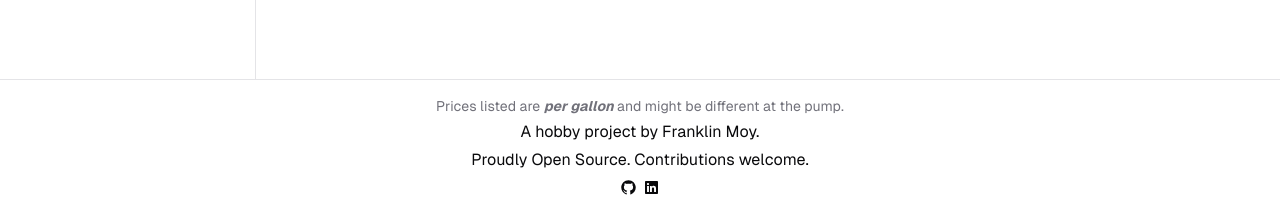
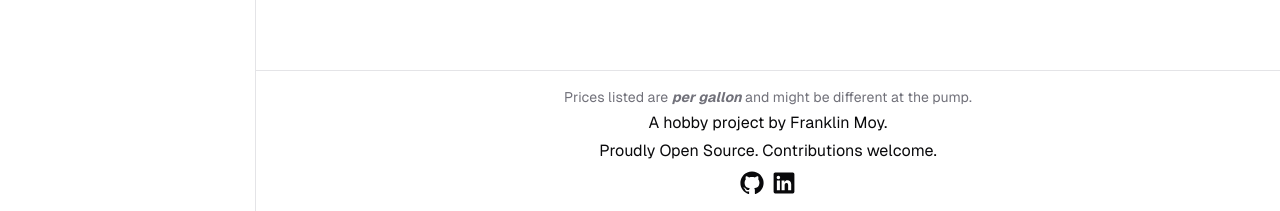
Before and after one commit to franklinmoy3/the-gas-app-site, a Next.js app: page / in a window 1280 px wide. Shown: the part 589-800 px from the top of the page. Built offline with nearby package versions, Linux system fonts and the light colour scheme; no server answers.

Commit message:
Sticky navbar and fixed sidebar

```diff
--- a/app/page.tsx
+++ b/app/page.tsx
@@ -12,16 +12,18 @@ export default function Home() {
     <div className="flex min-h-screen flex-col">
       <GasStationSortProvider>
         <Navbar />
-        <div className="flex flex-1">
-          <Sidebar className="hidden md:block" />
-          <main className="flex-1 p-6">
-            <Suspense fallback={<div>Loading...</div>}>
-              <GasStationList />
-            </Suspense>
+        <div className="relative flex flex-1">
+          <Sidebar className="fixed left-0 top-[57px] mt-2 hidden h-[calc(100vh-57px)] md:block" />
+          <main className="flex-1 overflow-y-auto md:ml-64">
+            <div className="p-6">
+              <Suspense fallback={<div>Loading...</div>}>
+                <GasStationList />
+              </Suspense>
+            </div>
           </main>
         </div>
       </GasStationSortProvider>
-      <Footer />
+      <Footer className="md:ml-64" />
     </div>
   );
 }
--- a/components/custom/footer.tsx
+++ b/components/custom/footer.tsx
@@ -1,8 +1,9 @@
 import { GitHubLogoIcon, LinkedInLogoIcon } from '@radix-ui/react-icons';
+import { cn } from '@/lib/utils';
 
-export function Footer() {
+export function Footer({ className }: { className?: string }) {
   return (
-    <footer className="border-t bg-background p-4 text-center">
+    <footer className={cn('border-t bg-background p-4 text-center', className)}>
       <p className="text-sm text-muted-foreground">
         Prices listed are{' '}
         <strong>
@@ -18,14 +19,14 @@ export function Footer() {
           target="_blank"
           rel="noopener noreferrer"
         >
-          <GitHubLogoIcon />
+          <GitHubLogoIcon className="h-6 w-6" />
         </a>
         <a
           href="https://www.linkedin.com/in/franklin-d-moy/"
           target="_blank"
           rel="noopener noreferrer"
         >
-          <LinkedInLogoIcon />
+          <LinkedInLogoIcon className="h-6 w-6" />
         </a>
       </div>
     </footer>
--- a/components/custom/navbar.tsx
+++ b/components/custom/navbar.tsx
@@ -16,7 +16,7 @@ export function Navbar() {
   const [isOpen, setIsOpen] = useState(false);
 
   return (
-    <nav className="border-b bg-background p-4">
+    <nav className="sticky top-0 z-50 border-b bg-background p-4">
       <div className="container mx-auto flex items-center justify-between">
         <h1 className="text-2xl font-bold">The Gas App</h1>
         <Sheet open={isOpen} onOpenChange={setIsOpen}>
```
